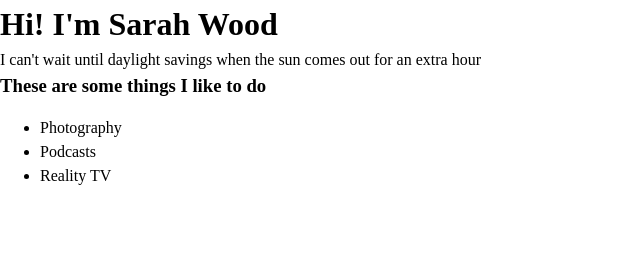
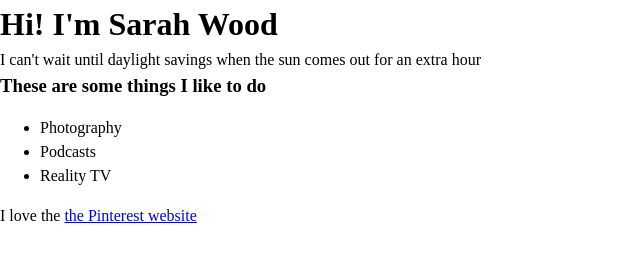
Before and after one commit to photosbysarahwood/my-first-website, a plain HTML site: page src/index.html in a window 1280 px wide. Shown: the whole page, without its empty margins (0-640 px from the left). Drawn offline with Linux system fonts and the light colour scheme.

Commit message:
Add favorite website link

```diff
--- a/src/index.html
+++ b/src/index.html
@@ -21,5 +21,11 @@
       <li>Podcasts</li>
       <li>Reality TV</li>
     </ul>
+    <p>
+      I love the
+      <a href="https://www.pinterest.com/photosbysarahwood/_created/"
+        >the Pinterest website</a
+      >
+    </p>
   </body>
 </html>
```
